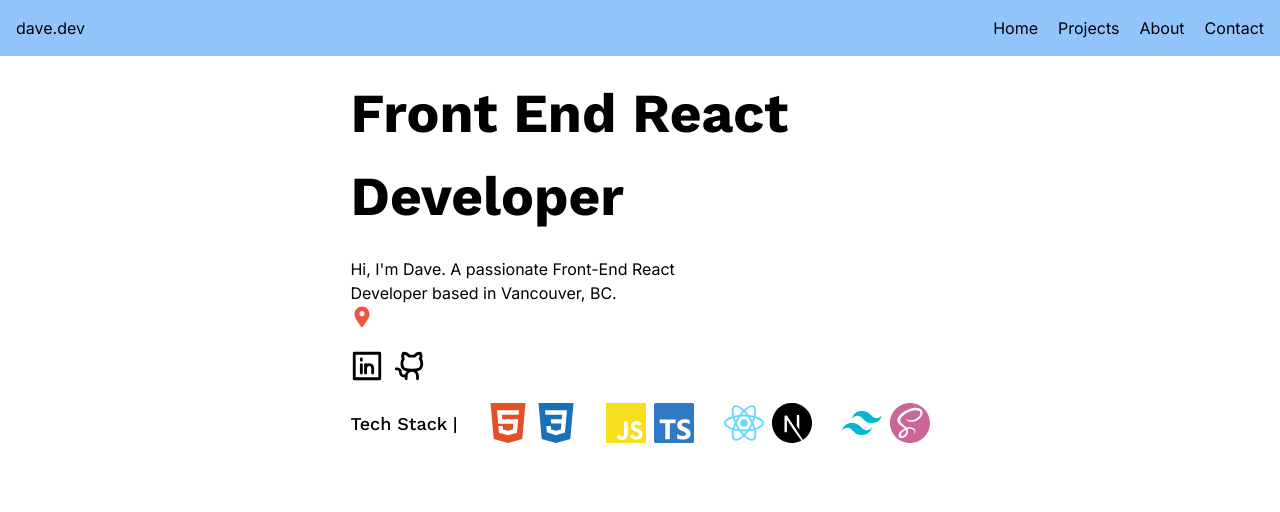
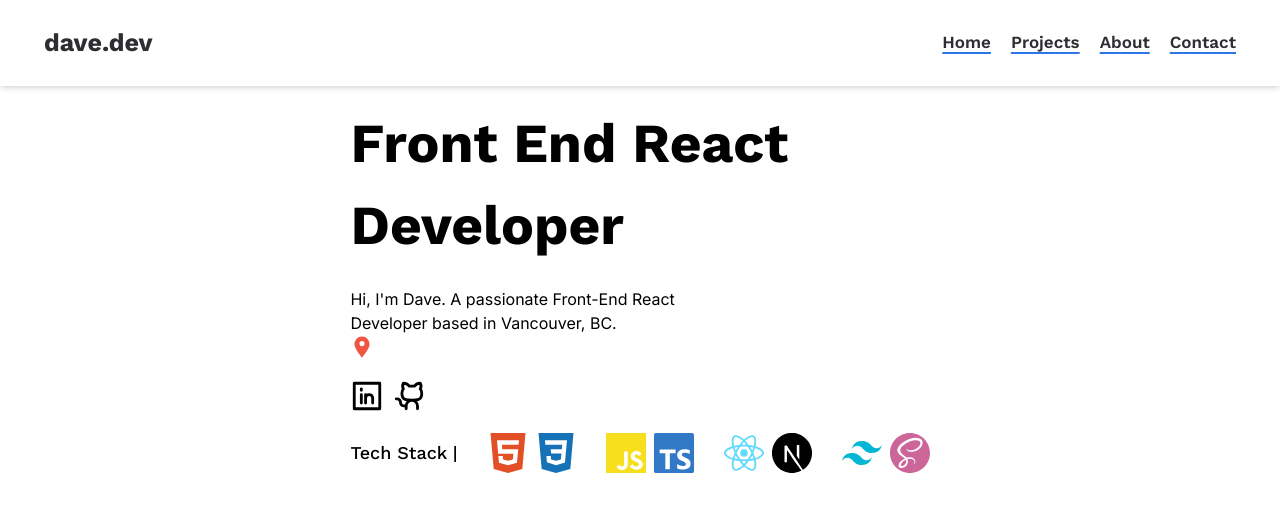
Before and after one commit to davekoo1106/dave.dev, a Next.js app: page / in a window 1280 px wide. Shown: the top 512 px of the page. Built offline with nearby package versions, Linux system fonts and the light colour scheme.

Commit message:
Changed text size, color, font and added hover effects

```diff
--- a/app/components/global/Header.jsx
+++ b/app/components/global/Header.jsx
@@ -6,29 +6,25 @@ import Link from "next/link";
 export default function Header() {
     return (
         <header>
-            <div className="flex justify-between p-4 bg-blue-300">
-                <Link className="" href={'#'}>dave.dev</Link>
+            <div className="flex justify-between p-6 shadow-md items-center">
+                <Link className="font-worksansbold text-[25px] text-secondary ml-5" href={'#'}>dave.dev</Link>
                 <nav className="">
-                    <ul className="flex flex-row gap-5">
+                    <ul className="flex flex-row gap-5 mr-5">
                         <li>
-                            <Link href={'#'}>Home</Link>
+                            <Link className="font-worksanssemibold hover:text-primary text-secondary text-[17px] underline decoration-2 underline-offset-4 decoration-primary" href={'#'}>Home</Link>
                         </li>
                         <li>
-                            <Link href={'#'}>Projects</Link>
+                            <Link className="font-worksanssemibold hover:text-primary text-secondary text-[17px] underline decoration-2 underline-offset-4 decoration-primary" href={'#'}>Projects</Link>
                         </li>
                         <li>
-                            <Link href={'#'}>About</Link>
+                            <Link className="font-worksanssemibold hover:text-primary text-secondary text-[17px] underline decoration-2 underline-offset-4 decoration-primary" href={'#'}>About</Link>
                         </li>
                         <li>
-                            <Link href={'#'}>Contact</Link>
+                            <Link className="font-worksanssemibold hover:text-primary text-secondary text-[17px] underline decoration-2 underline-offset-4 decoration-primary" href={'#'}>Contact</Link>
                         </li>
                     </ul>
                 </nav>
             </div>
-
-
-
-
         </header>
 
     )
--- a/app/globals.scss
+++ b/app/globals.scss
@@ -13,6 +13,10 @@
 @font-face {
   font-family: "WorkSans-Bold";
   src: url("./assets/fonts/worksans/WorkSans-Bold.ttf");
+}
+@font-face {
+  font-family: "WorkSans-SemiBold";
+  src: url("./assets/fonts/worksans/WorkSans-SemiBold.ttf");
 }
 @font-face {
   font-family: "WorkSans-Light";
--- a/tailwind.config.ts
+++ b/tailwind.config.ts
@@ -15,10 +15,12 @@ const config: Config = {
       },
       colors: {
         primary: '#2B77E7',
+        secondary: '#2d2e32'
       },
       fontFamily: {
         worksans: ['WorkSans-Regular', 'sans-serif'],
         worksansmedium: ['WorkSans-Medium', 'sans-serif'],
+        worksanssemibold: ['WorkSans-SemiBold', 'sans-serif'],
         worksansbold: ['WorkSans-Bold', 'sans-serif'],
         worksansitalic: ['WorkSans-Italic','sans-serif'],
         worksansbolditalic: ['WorkSans-BoldItalic','sans-serif'],
```
Also changed, not shown: app/assets/fonts/worksans/WorkSans-SemiBold.ttf (added).
